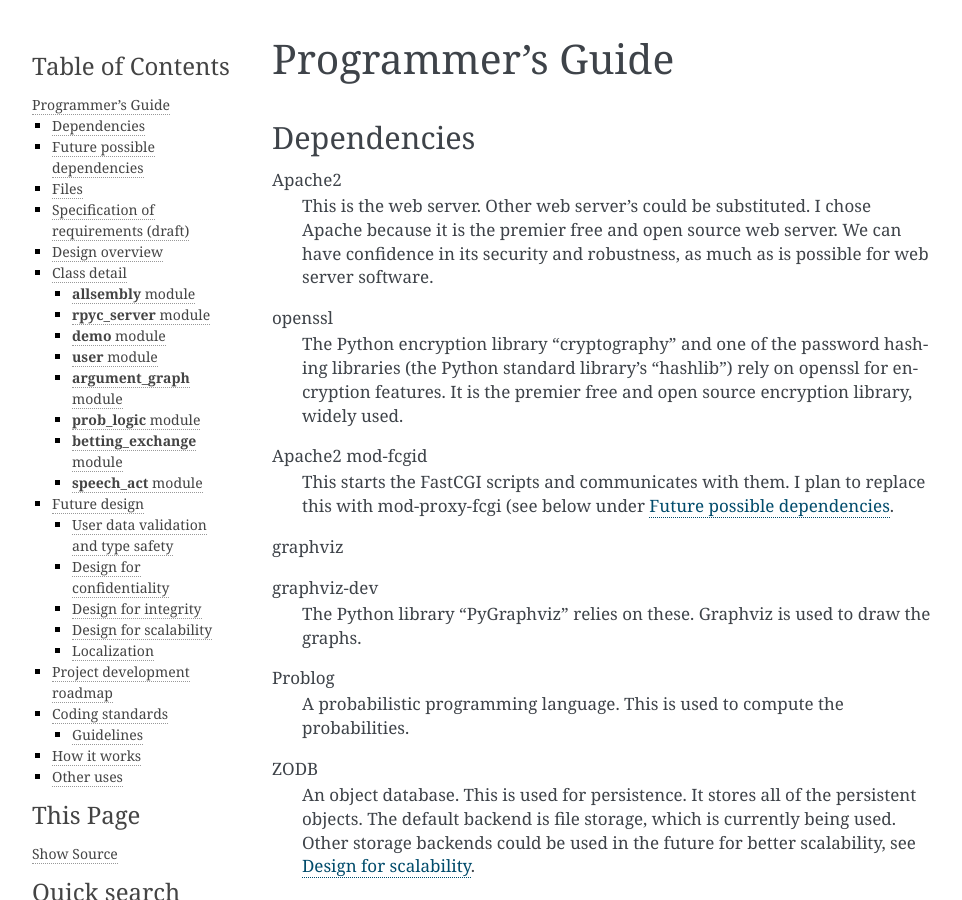
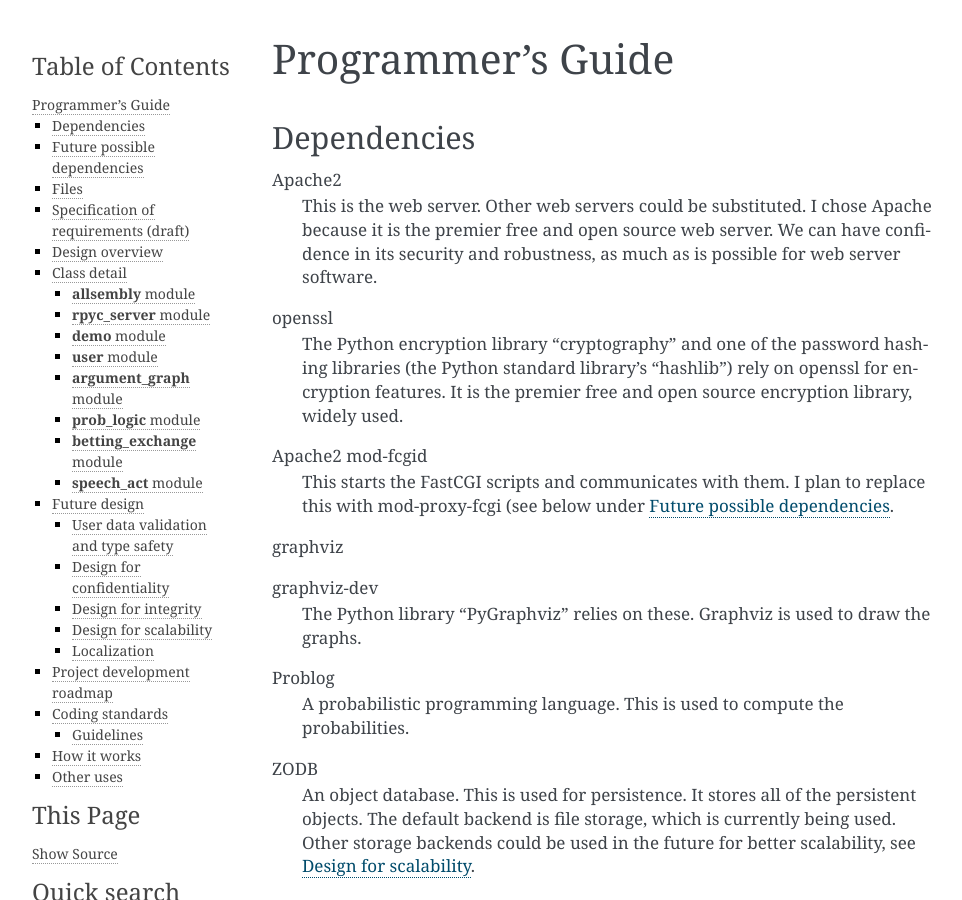
Before and after one commit to waleedmebane/allsembly-prototype, a Sphinx documentation site: the page built from docs/programmer_s_guide.rst, in a window 1280 px wide and 900 px high. Shown: the whole window, without its empty margins (148-1110 px from the left). Built offline with Sphinx 7.4.7, drawn with Linux system fonts in a browser that asks for light colours; some of the changed text lies outside the part shown.

```diff
--- a/docs/conf.py
+++ b/docs/conf.py
@@ -30,6 +30,7 @@ author = 'Waleed H. Mebane'
 extensions = ['myst_parser', 'sphinx.ext.autodoc', 'sphinx.ext.autosectionlabel', 'sphinxcontrib.plantuml'
 ]
 plantuml = 'java -jar /home/user/plantuml-nodot.1.2021.5.jar'
+plantuml_output_format = 'svg'
 
 # Add any paths that contain templates here, relative to this directory.
 templates_path = ['_templates']
--- a/docs/programmer_s_guide.rst
+++ b/docs/programmer_s_guide.rst
@@ -6,7 +6,7 @@ Dependencies
 ------------
 
 Apache2
-    This is the web server.  Other web server's could be substituted.  I chose Apache because it is the premier free and open source web server.  We can have confidence in its security and robustness, as much as is possible for web server software.
+    This is the web server.  Other web servers could be substituted.  I chose Apache because it is the premier free and open source web server.  We can have confidence in its security and robustness, as much as is possible for web server software.
 
 openssl
     The Python encryption library "cryptography" and one of the password hashing libraries (the Python standard library's "hashlib") rely on openssl for encryption features.  It is the premier free and open source encryption library, widely used.
@@ -148,7 +148,7 @@ scripts/
         FastCGI script for use with the Werkzeug library web server.  This allows for quick testing of Allsembly™ without a production web server like Apache.
 
     allsembly-server.py*
-        Use this script to start the Allsembly™ server.  Run it with the `--help` option to get usage information.  Also, see, the section :ref:`Installation and Testing` for some instructions.
+        Use this script to start the Allsembly™ server.  Run it with the ``--help`` option to get usage information.  Also, see, the section :ref:`Installation and Testing` for some instructions.
 
     server_config.py
         Configuration file for allsembly-server.py--it is not intended to contain code.
```
Also changed, not shown: other parts of docs/programmer_s_guide.rst (+2 -4 lines).
